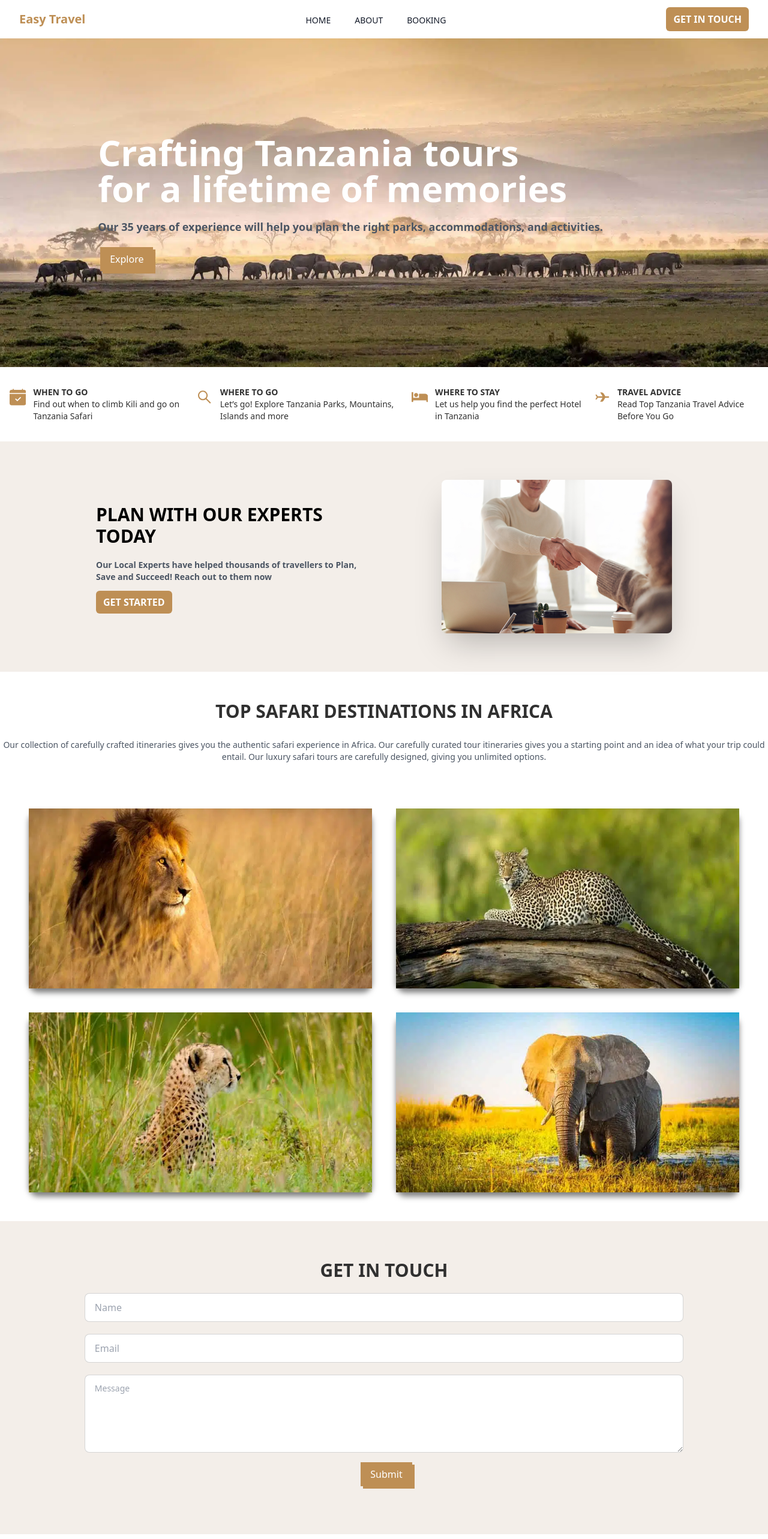
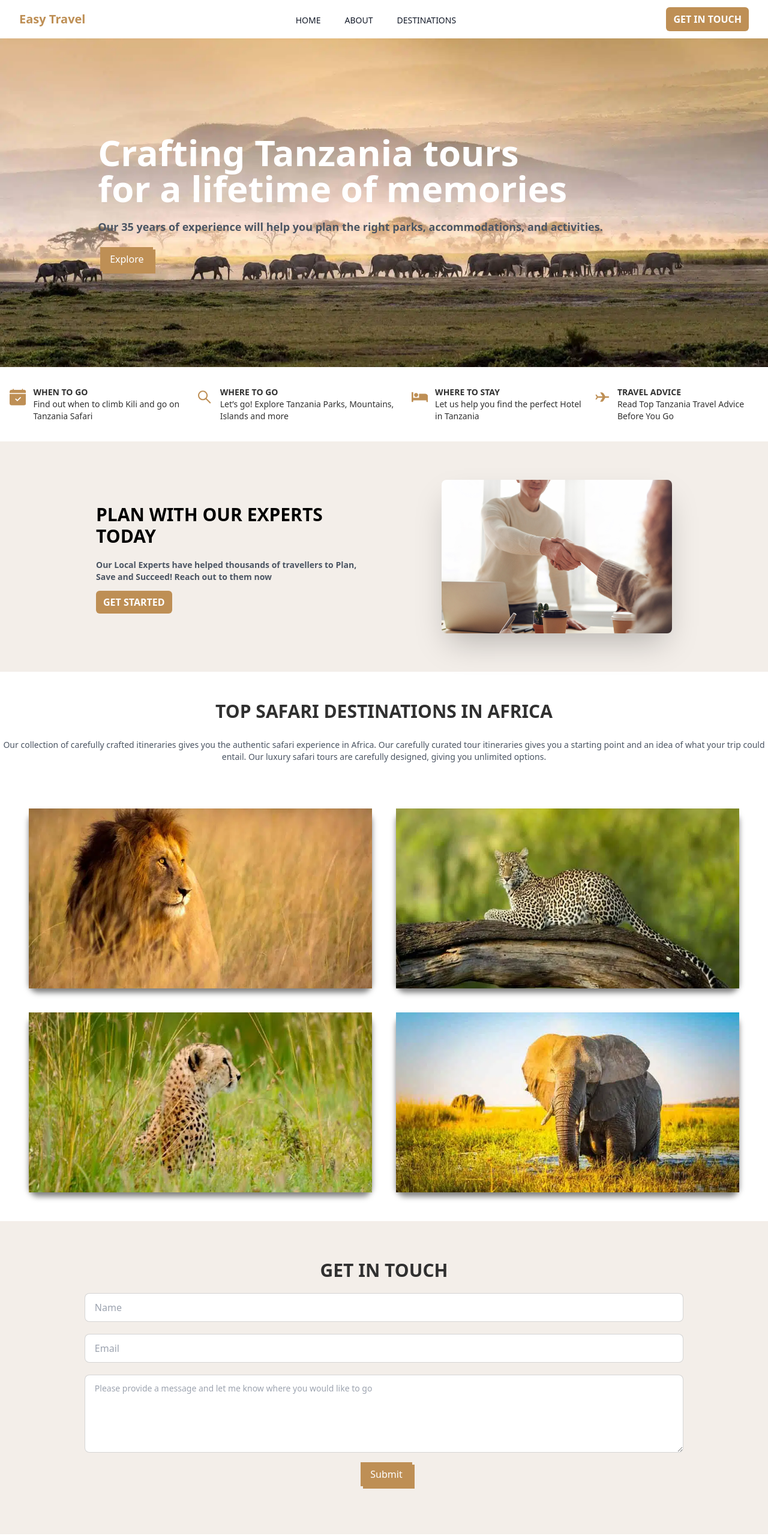
Before and after one commit to abdullah-masud/Easy-Travels-Client, a React (Create React App) app: page / in a window 1280 px wide. Shown: the top 2566 px of the page at 60% size. Built offline with nearby package versions, Linux system fonts and the light colour scheme.

Commit message:
contact page and scroll page edited

```diff
--- a/src/Pages/Booking/Booking.js
+++ /dev/null
@@ -1,11 +0,0 @@
-import React from 'react';
-
-const Booking = () => {
-    return (
-        <div>
-            <h2>This is booking page</h2>
-        </div>
-    );
-};
-
-export default Booking;
--- a/src/Pages/Home/BookingSection.js
+++ b/src/Pages/Home/BookingSection.js
@@ -1,6 +1,6 @@
 import React from 'react';
 import expert from '../../assets/images/expert.jpg'
-import { Link } from 'react-router-dom';
+import { Link as LinkScroll } from 'react-scroll';
 
 const BookingSection = () => {
     return (
@@ -10,13 +10,16 @@ const BookingSection = () => {
                 <div className='lg:mr-28'>
                     <h1 className="lg:text-3xl lg:w-full w-80 lg:mt-0 mt-3 text-xl font-bold text-black">PLAN WITH OUR EXPERTS TODAY</h1>
                     <p className='my-5 text-sm font-semibold text-gray-600'>Our Local Experts have helped thousands of travellers to Plan, Save and Succeed! Reach out to them now</p>
-                    <Link to='/booking'
+                    <LinkScroll to='contact'
                         type="button"
-                        className="font-semibold rounded-md bg-primary px-3 py-2 text-white  uppercase"
+                        className="font-semibold rounded-md bg-primary px-3 py-2 text-white  uppercase cursor-pointer"
+                        smooth={true}
+                        duration={500}
+                        offset={0}
                     >
                         GET STARTED
 
-                    </Link>
+                    </LinkScroll>
                 </div>
             </div>
         </div >
--- a/src/Pages/Home/Contact.js
+++ b/src/Pages/Home/Contact.js
@@ -1,6 +1,7 @@
 import React from 'react';
 
 const Contact = () => {
+
     return (
         <div id='contact' className='bg-[#d0bfaa42]'>
             <div className='max-w-7xl mx-auto py-12 '>
@@ -12,7 +13,7 @@ const Contact = () => {
                         <h1 className="lg:text-3xl text-xl font-bold mx-auto">GET IN TOUCH</h1>
                         <input type="text" name='Name' placeholder="Name" className="input input-bordered w-4/5 my-5" />
                         <input type="text" name='Email' placeholder="Email" className="input input-bordered w-4/5 " />
-                        <textarea rows={4} name='Message' className="textarea textarea-bordered w-4/5 mt-5" placeholder="Message"></textarea>
+                        <textarea rows={4} name='Message' className="textarea textarea-bordered w-4/5 mt-5" placeholder="Please provide a message and let me know where you would like to go"></textarea>
                         <div className='lg:ml-1 my-4'>
                             <button className="lg:ml-1 relative inline-block px-4 py-2 font-medium group">
                                 <span className="absolute inset-0 w-full h-full transition duration-200 ease-out transform translate-x-1 translate-y-1 bg-primary group-hover:-translate-x-0 group-hover:-translate-y-0"></span>
--- a/src/Pages/Shared/Navbar.js
+++ b/src/Pages/Shared/Navbar.js
@@ -32,12 +32,20 @@ export default function Example() {
                                 >
                                     About
                                 </Link>
-                                <Link to='/booking'
+                                <LinkScroll to='destinations'
+                                    className="inline-flex items-center   px-1 pt-1 text-sm font-medium text-gray-900 uppercase cursor-pointer"
+                                    smooth={true}
+                                    duration={500}
+                                    offset={0}
+                                >
+                                    Destinations
+                                </LinkScroll>
+                                {/* <Link to='/booking'
 
                                     className="inline-flex items-center  px-1 pt-1 text-sm font-medium text-gray-900 uppercase"
                                 >
                                     Booking
-                                </Link>
+                                </Link> */}
                             </div>
                             <div className="hidden sm:ml-6 sm:flex sm:items-center cursor-pointer">
                                 <LinkScroll to='contact'
```
Also changed, not shown: src/Routes/Routes.js (+5 -5 lines).
